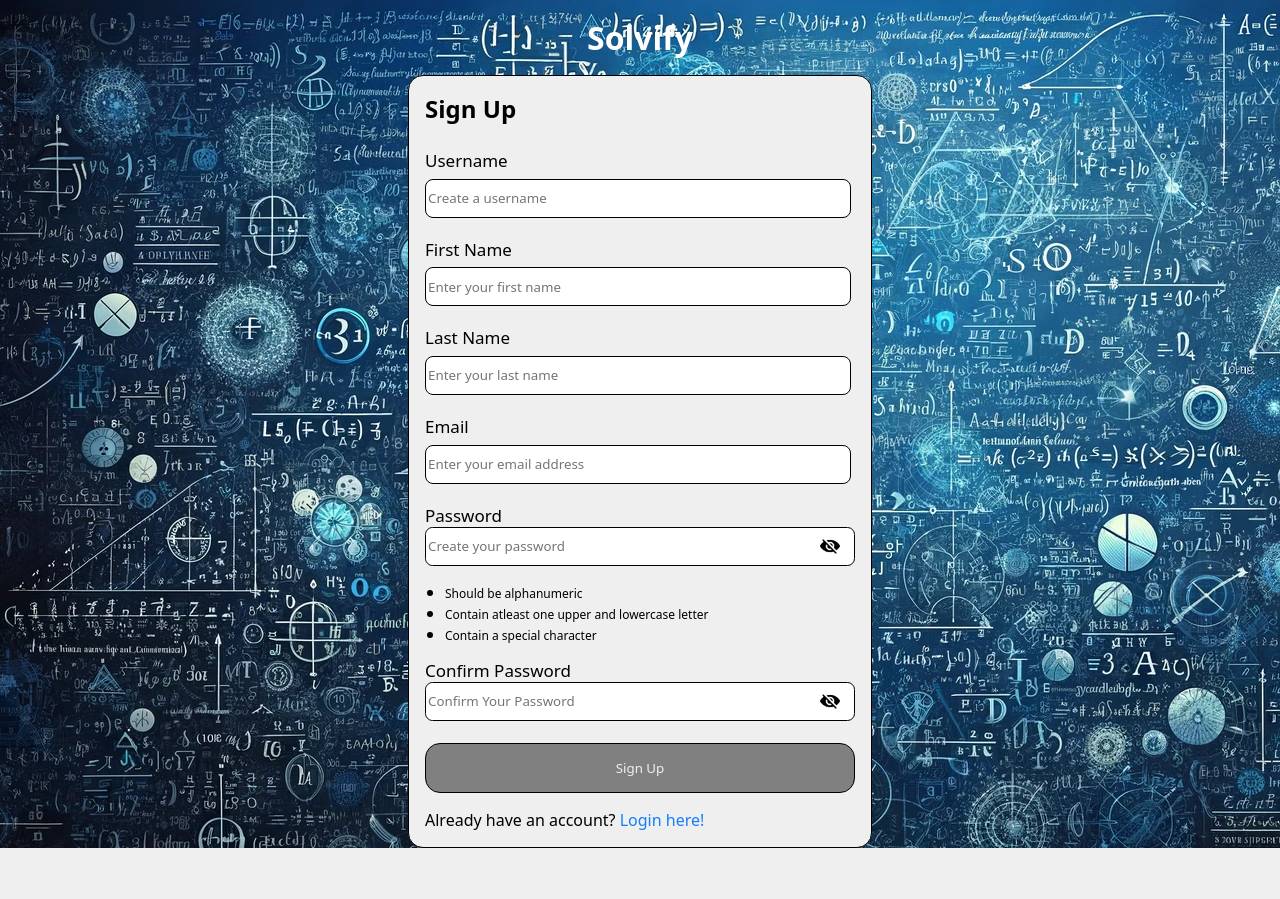
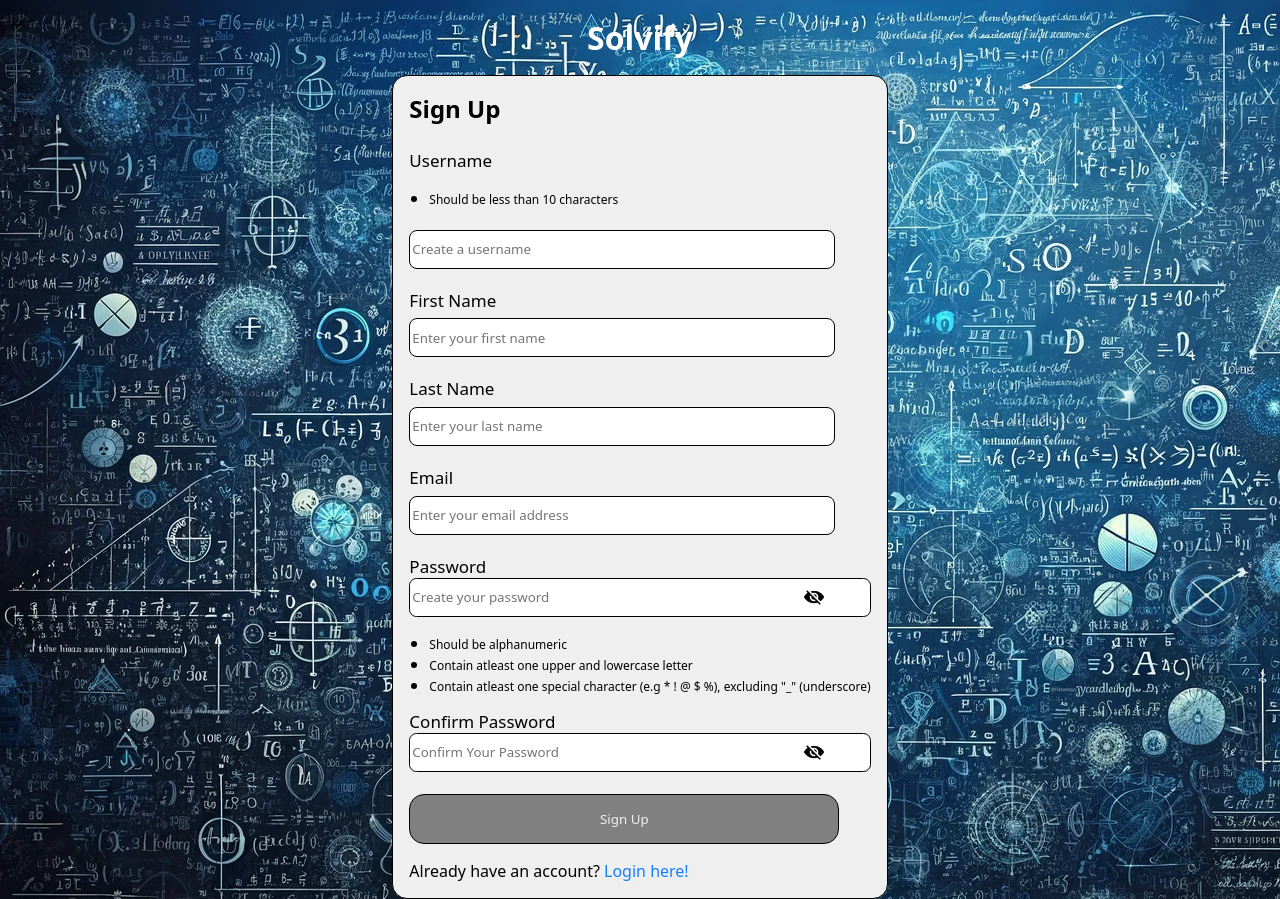
Before and after one commit to DanielGabe18/solvify, a Django app: page /signup in a window 1280 px wide. Before the commit the page ends 848 px from the top, so only its background shows below. Run offline with Django 5.2, Linux system fonts and the light colour scheme.

Commit message:
Update signup.html

```diff
--- a/user/templates/user/signup.html
+++ b/user/templates/user/signup.html
@@ -173,7 +173,9 @@
             <form method="post" action="{% url 'signup' %}">
                 {% csrf_token %}
                 <label for="username">Username</label>
-                <br>
+                <ul>
+                    <li><p style="font-size: 12px;">Should be less than 10 characters</p></li>
+                </ul>
                 <input type="text" class="form-control" id="username" name="username" placeholder="Create a username" Required>
                 <br>
                 <label for="fname">First Name</label>
@@ -198,7 +200,7 @@
                 <ul>
                     <li><p style="font-size: 12px;">Should be alphanumeric</p></li>
                     <li><p style="font-size: 12px;">Contain atleast one upper and lowercase letter</p></li>
-                    <li><p style="font-size: 12px;">Contain a special character</p></li>
+                    <li><p style="font-size: 12px;">Contain atleast one special character (e.g * ! @ $ %), excluding "_" (underscore)</p></li>
                 </ul>
                 <label for="pass2">Confirm Password</label>
                 <br>
```
